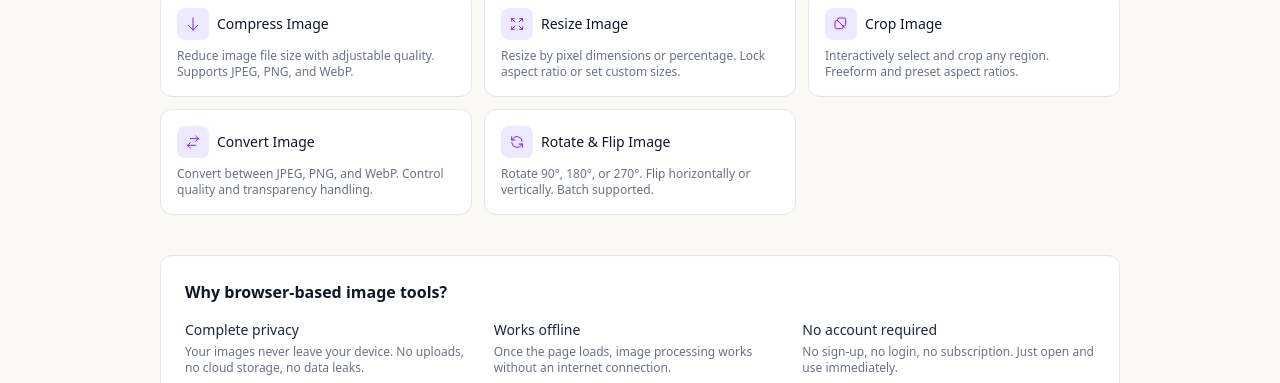
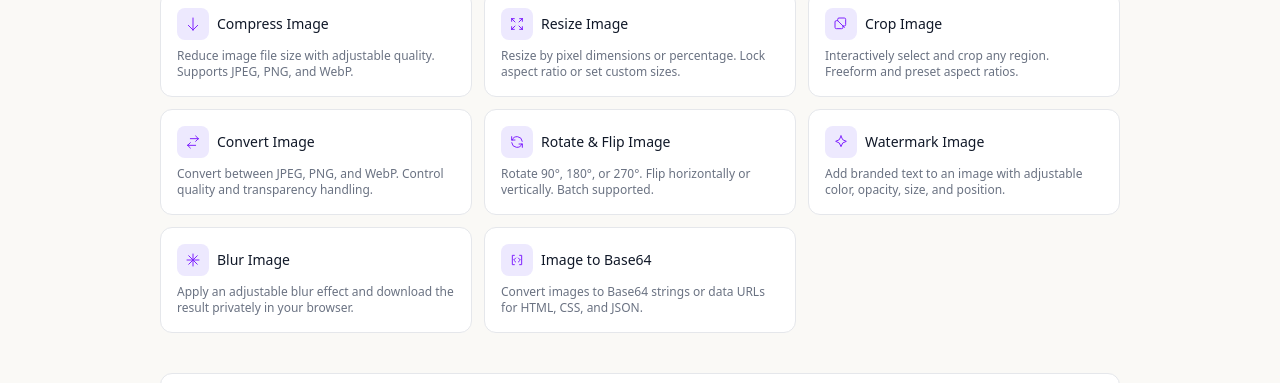
Before and after one commit to prasan89/dev-tools, a Next.js app: page /image-tools in a window 1280 px wide. Shown: the part 356-739 px from the top of the page. Built offline with nearby package versions, Linux system fonts and the light colour scheme; no server answers.

Commit message:
List new browser-based image utilities

```diff
--- a/src/app/image-tools/page.tsx
+++ b/src/app/image-tools/page.tsx
@@ -10,7 +10,7 @@ export const metadata: Metadata = {
   alternates: { canonical: siteUrl('/image-tools') },
   keywords: [
     'image tools online', 'free image tools', 'compress image', 'resize image', 'crop image',
-    'convert image', 'rotate image', 'browser image editor', 'image optimizer',
+    'convert image', 'rotate image', 'browser image editor', 'image optimizer', 'image watermark', 'blur image', 'image to base64',
   ],
   openGraph: {
     title: 'Free Online Image Tools — DevToolsHub',
@@ -71,6 +71,24 @@ const IMAGE_TOOLS = [
         <path strokeLinecap="round" strokeLinejoin="round" strokeWidth={1.5} d="M4 4v5h.582m15.356 2A8.001 8.001 0 004.582 9m0 0H9m11 11v-5h-.581m0 0a8.003 8.003 0 01-15.357-2m15.357 2H15" />
       </svg>
     ),
+  },
+  {
+    title: 'Watermark Image',
+    description: 'Add branded text to an image with adjustable color, opacity, size, and position.',
+    href: '/image-tools/watermark',
+    icon: (<svg className="h-4 w-4" fill="none" stroke="currentColor" viewBox="0 0 24 24" aria-hidden="true"><path strokeLinecap="round" strokeLinejoin="round" strokeWidth={1.5} d="M12 3l2.5 5.5L20 11l-5.5 2.5L12 19l-2.5-5.5L4 11l5.5-2.5L12 3z" /></svg>),
+  },
+  {
+    title: 'Blur Image',
+    description: 'Apply an adjustable blur effect and download the result privately in your browser.',
+    href: '/image-tools/blur',
+    icon: (<svg className="h-4 w-4" fill="none" stroke="currentColor" viewBox="0 0 24 24" aria-hidden="true"><path strokeLinecap="round" strokeLinejoin="round" strokeWidth={1.5} d="M12 3v18M3 12h18M5.6 5.6l12.8 12.8m0-12.8L5.6 18.4" /></svg>),
+  },
+  {
+    title: 'Image to Base64',
+    description: 'Convert images to Base64 strings or data URLs for HTML, CSS, and JSON.',
+    href: '/image-tools/base64',
+    icon: (<svg className="h-4 w-4" fill="none" stroke="currentColor" viewBox="0 0 24 24" aria-hidden="true"><path strokeLinecap="round" strokeLinejoin="round" strokeWidth={1.5} d="M8 5H5v14h3m8-14h3v14h-3M10 9l-3 3 3 3m4-6l3 3-3 3" /></svg>),
   },
 ];
 
```
